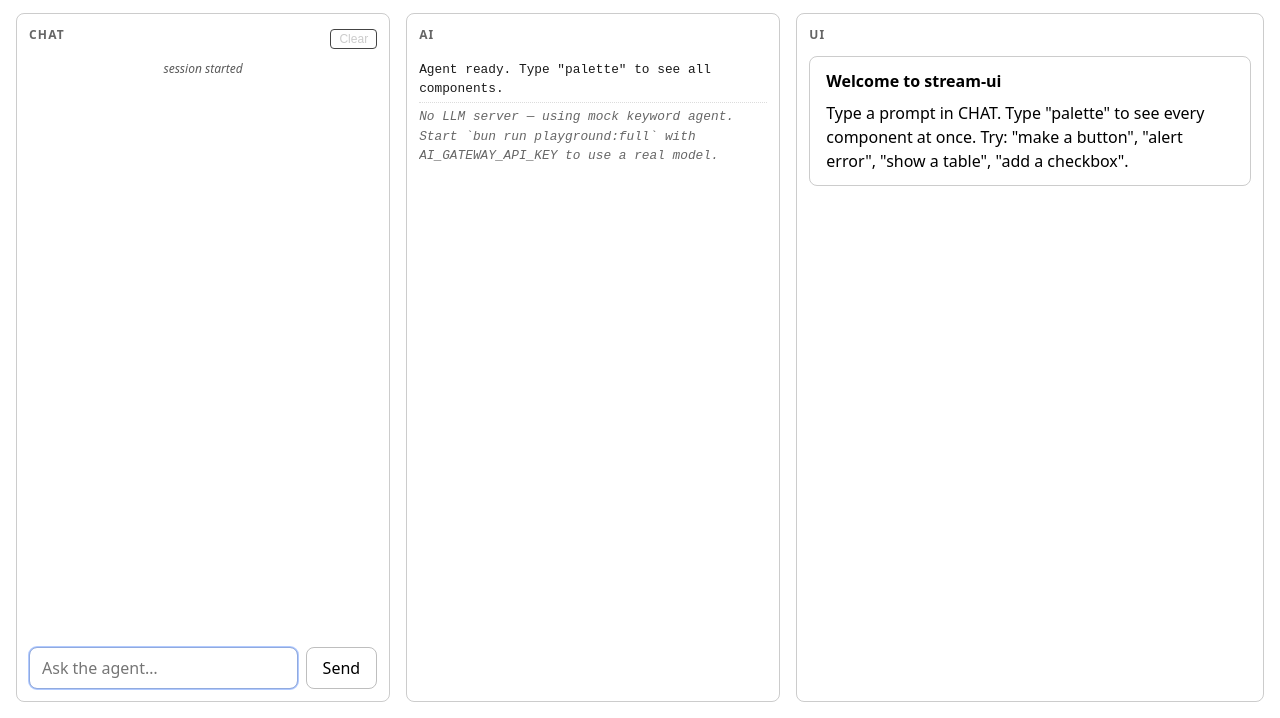
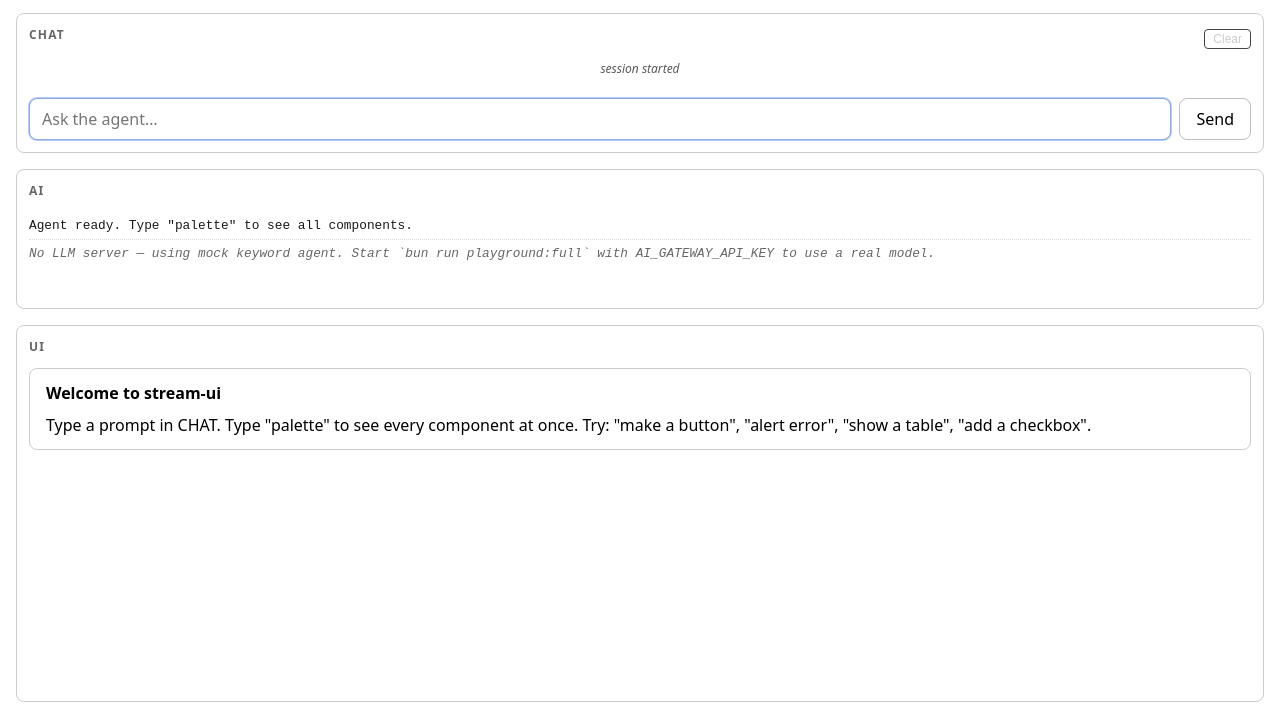
Before and after one commit to BaruchEric/stream-ui, a website built with Vite: page playground/index.html in a window 1280 px wide. Shown: the part 82-800 px from the top of the page. Built offline with nearby package versions, Linux system fonts and the light colour scheme; no server answers.

Commit message:
style(playground): stack panels vertically (chat, ai small; ui large)

```diff
--- a/playground/style.css
+++ b/playground/style.css
@@ -41,7 +41,7 @@ code {
 
 .grid {
   display: grid;
-  grid-template-columns: 1fr 1fr 1.25fr;
+  grid-template-rows: minmax(140px, 1fr) minmax(140px, 1fr) minmax(0, 3fr);
   gap: 1rem;
   flex: 1;
   min-height: 0;
```
